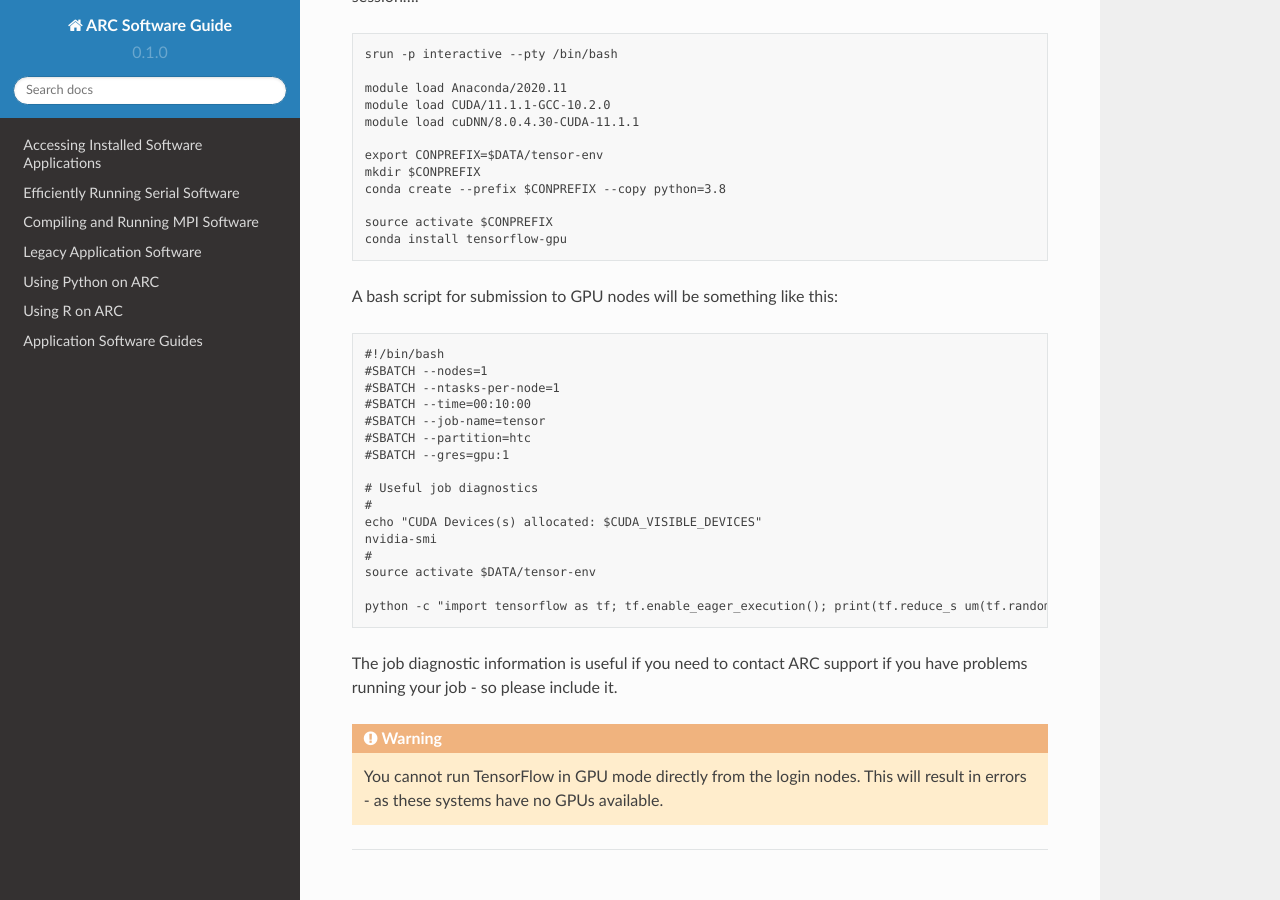
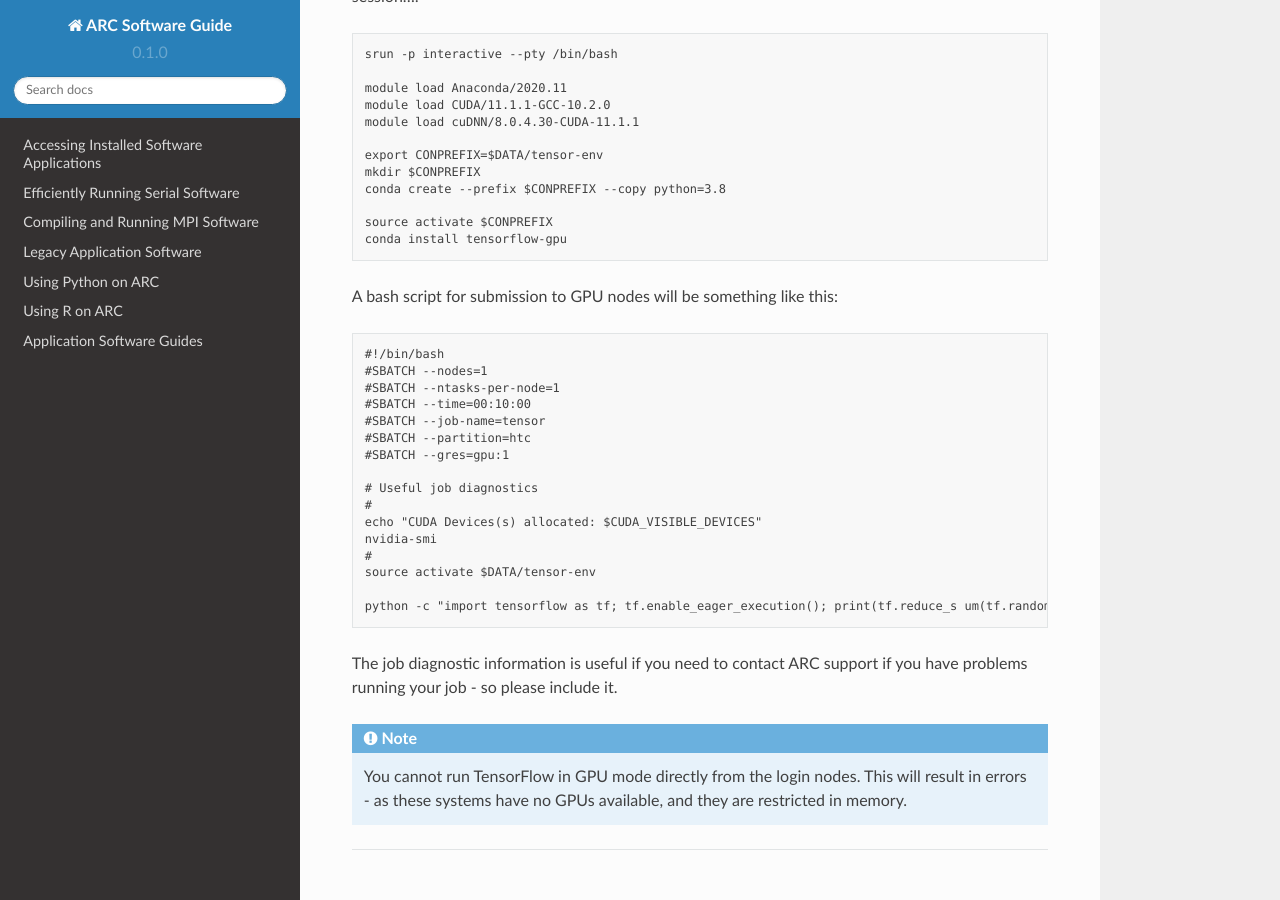
Before and after one commit to oxford-arc/arc-software-guide, a Sphinx documentation site: the page built from docs/source/apps/arc_tensorflow.rst, in a window 1280 px wide and 900 px high, scrolled down 1184 px. Built offline with Sphinx 7.4.7 and the Read the Docs theme 2.0.0, drawn with Linux system fonts in a browser that asks for light colours.

Commit message:
Update arc_tensorflow.rst

```diff
--- a/docs/source/apps/arc_tensorflow.rst
+++ b/docs/source/apps/arc_tensorflow.rst
@@ -74,5 +74,5 @@ A bash script for submission to GPU nodes will be something like this::
 
 The job diagnostic information is useful if you need to contact ARC support if you have problems running your job - so please include it.
 
-.. warning::
-    You cannot run TensorFlow in GPU mode directly from the login nodes. This will result in errors - as these systems have no GPUs available.
+.. note::
+    You cannot run TensorFlow in GPU mode directly from the login nodes. This will result in errors - as these systems have no GPUs available, and they are restricted     in memory.
```
